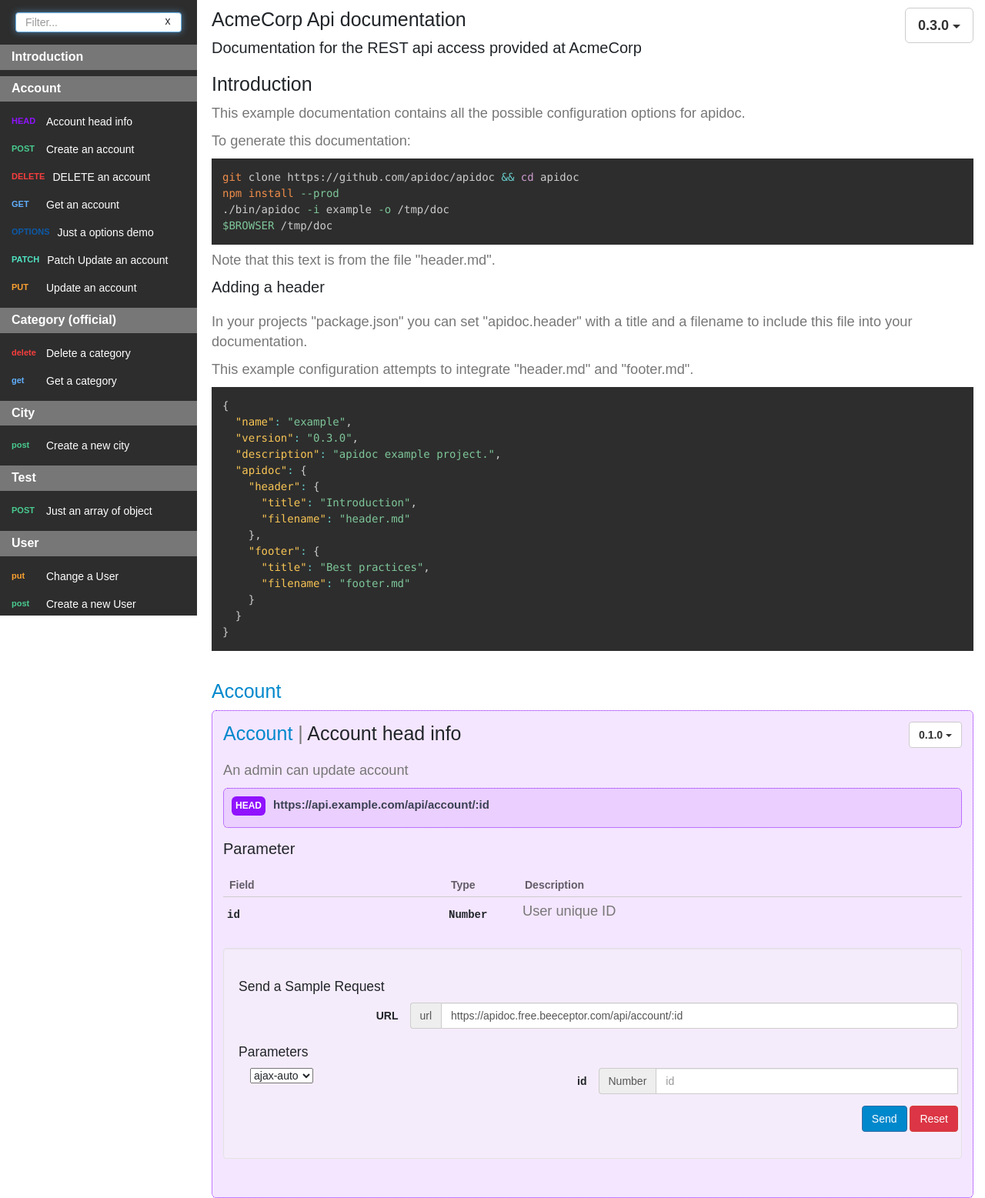
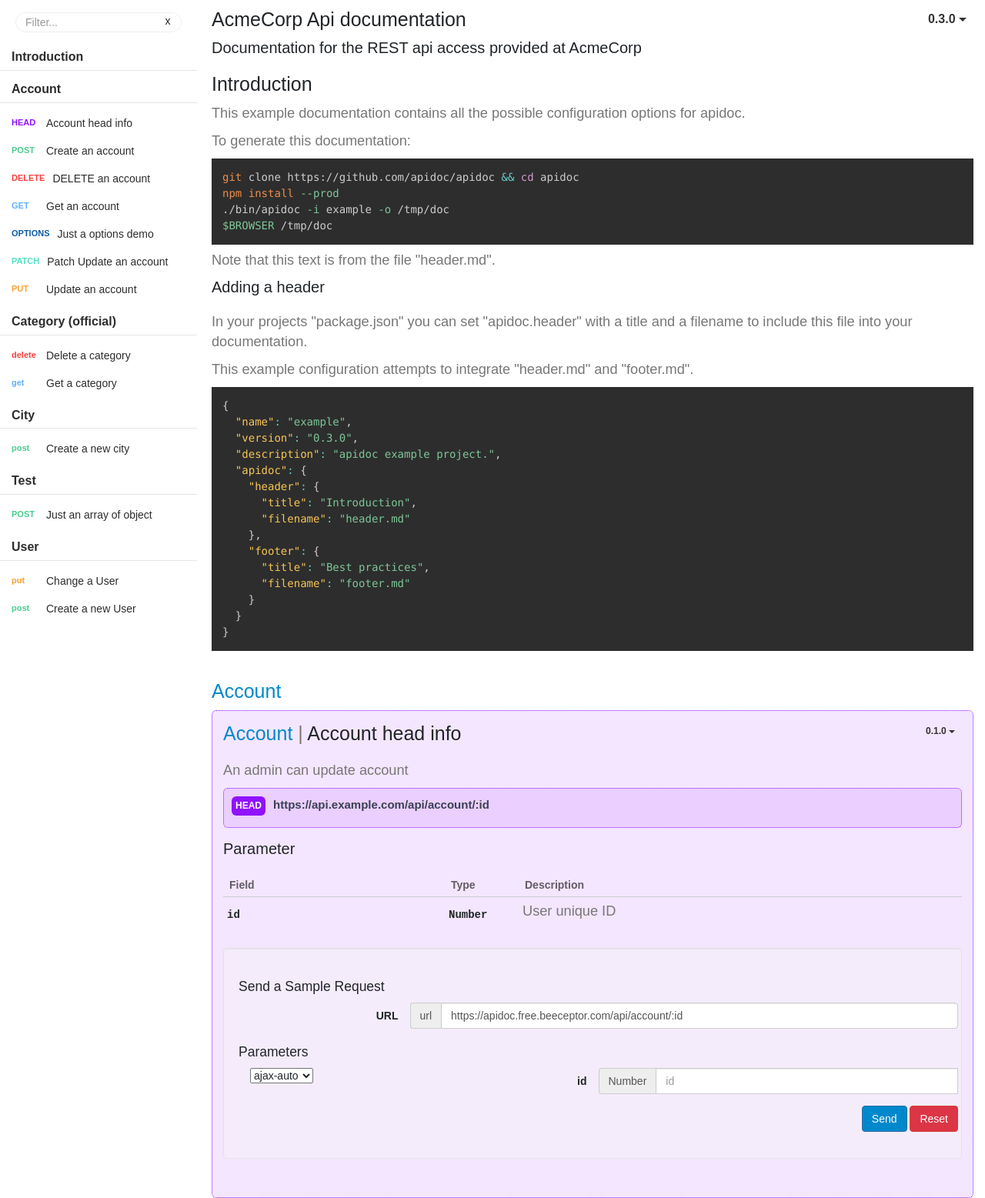
Before and after one commit to gitawego/apidoc-theme, a website: page docs/index.html in a window 1280 px wide. Shown: the top 1557 px of the page at 77% size. Drawn offline with Linux system fonts and the light colour scheme; files whose address does not match are found by name.

Commit message:
improved style

```diff
--- a/docs/assets/main.css
+++ b/docs/assets/main.css
@@ -884,3 +884,71 @@
   font-weight: 600;
   color: rgb(59, 65, 81);
 }
+
+.sidenav {
+  color: var(--dark-gray);
+  background-color: initial;
+}
+
+.sidenav>li>a {
+  color: var(--dark-gray);
+}
+
+.sidenav>li.nav-header>a {
+  background-color: transparent;
+  border-bottom: 1px solid #e5e5e5;
+}
+
+.sidenav>li.active>a {
+  background-color: #ebebeb;
+  color: var(--dark-gray);
+}
+
+.sidenav>li:not(.active)>a:hover {
+  background-color: #ebebeb;
+}
+
+.sidenav-search {
+  background-color: transparent;
+}
+
+.sidenav-search .search {
+  border-radius: 15px;
+  box-shadow: none;
+  border: 1px solid #eee;
+  background-color: #fff;
+}
+
+button#version {
+  font-size: 16px;
+  padding: 3px 8px;
+  background: transparent;
+  border: 1px solid transparent;
+}
+
+button.version {
+  font-size: 12px;
+  background-color: transparent;
+  padding: 3px 8px;
+  border: 1px solid transparent;
+}
+
+button#version:hover,
+button.version:hover {
+  background-color: transparent;
+  border-color:#b9b9b9;
+}
+
+.nav-tabs>li.active>a,
+.nav-tabs>li.active>a:focus,
+.nav-tabs>li.active>a:hover {
+  border: none;
+}
+
+.nav-tabs {
+  border-bottom: 0;
+}
+
+.nav-tabs>li {
+  margin-bottom: -2px;
+}
--- a/template/src/css/main.css
+++ b/template/src/css/main.css
@@ -884,3 +884,71 @@
   font-weight: 600;
   color: rgb(59, 65, 81);
 }
+
+.sidenav {
+  color: var(--dark-gray);
+  background-color: initial;
+}
+
+.sidenav>li>a {
+  color: var(--dark-gray);
+}
+
+.sidenav>li.nav-header>a {
+  background-color: transparent;
+  border-bottom: 1px solid #e5e5e5;
+}
+
+.sidenav>li.active>a {
+  background-color: #ebebeb;
+  color: var(--dark-gray);
+}
+
+.sidenav>li:not(.active)>a:hover {
+  background-color: #ebebeb;
+}
+
+.sidenav-search {
+  background-color: transparent;
+}
+
+.sidenav-search .search {
+  border-radius: 15px;
+  box-shadow: none;
+  border: 1px solid #eee;
+  background-color: #fff;
+}
+
+button#version {
+  font-size: 16px;
+  padding: 3px 8px;
+  background: transparent;
+  border: 1px solid transparent;
+}
+
+button.version {
+  font-size: 12px;
+  background-color: transparent;
+  padding: 3px 8px;
+  border: 1px solid transparent;
+}
+
+button#version:hover,
+button.version:hover {
+  background-color: transparent;
+  border-color: #b9b9b9;
+}
+
+.nav-tabs>li.active>a,
+.nav-tabs>li.active>a:focus,
+.nav-tabs>li.active>a:hover {
+  border: none;
+}
+
+.nav-tabs {
+  border-bottom: 0;
+}
+
+.nav-tabs>li {
+  margin-bottom: -2px;
+}
```
Also changed, not shown: docs/assets/main.bundle.js.
